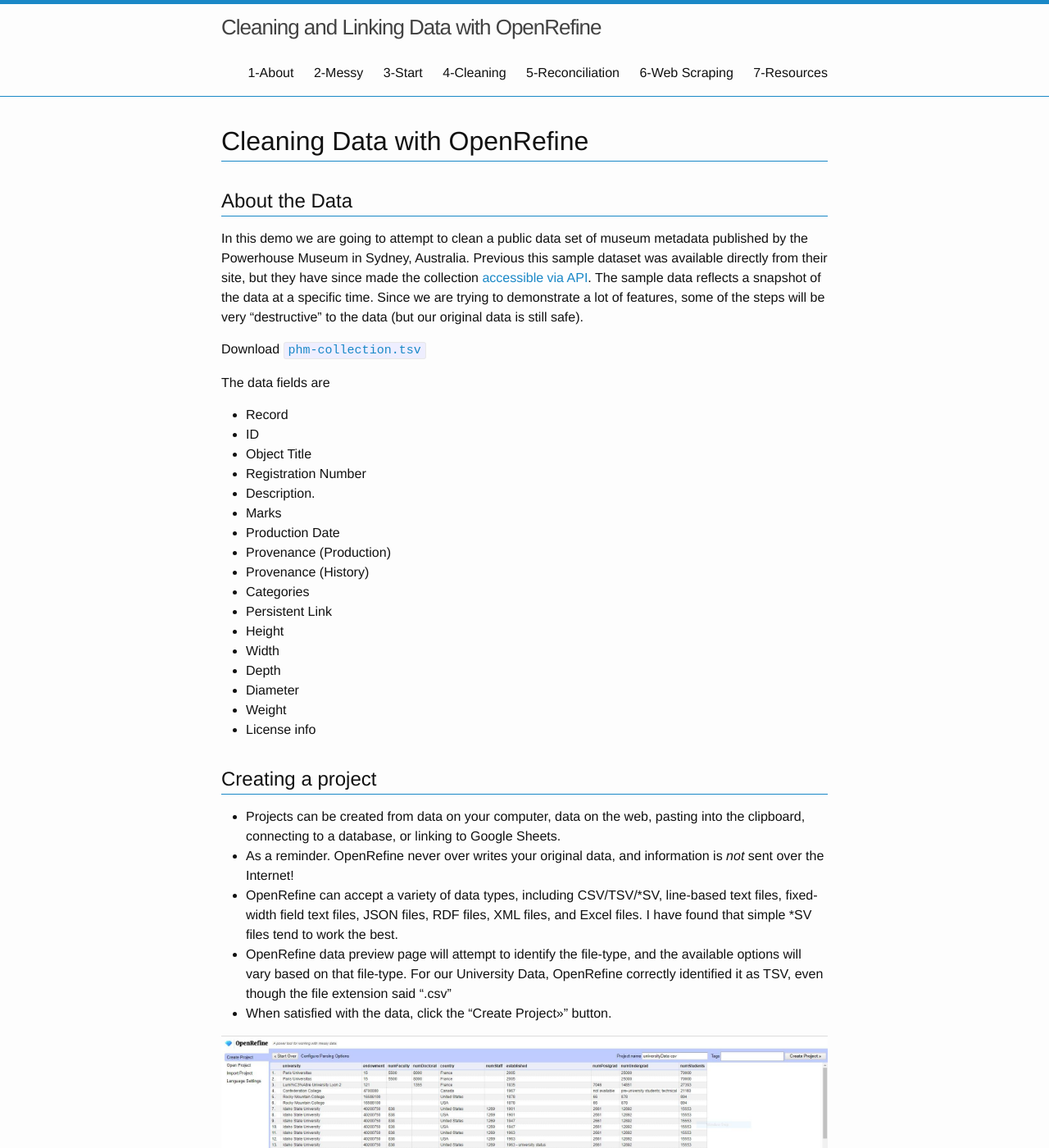
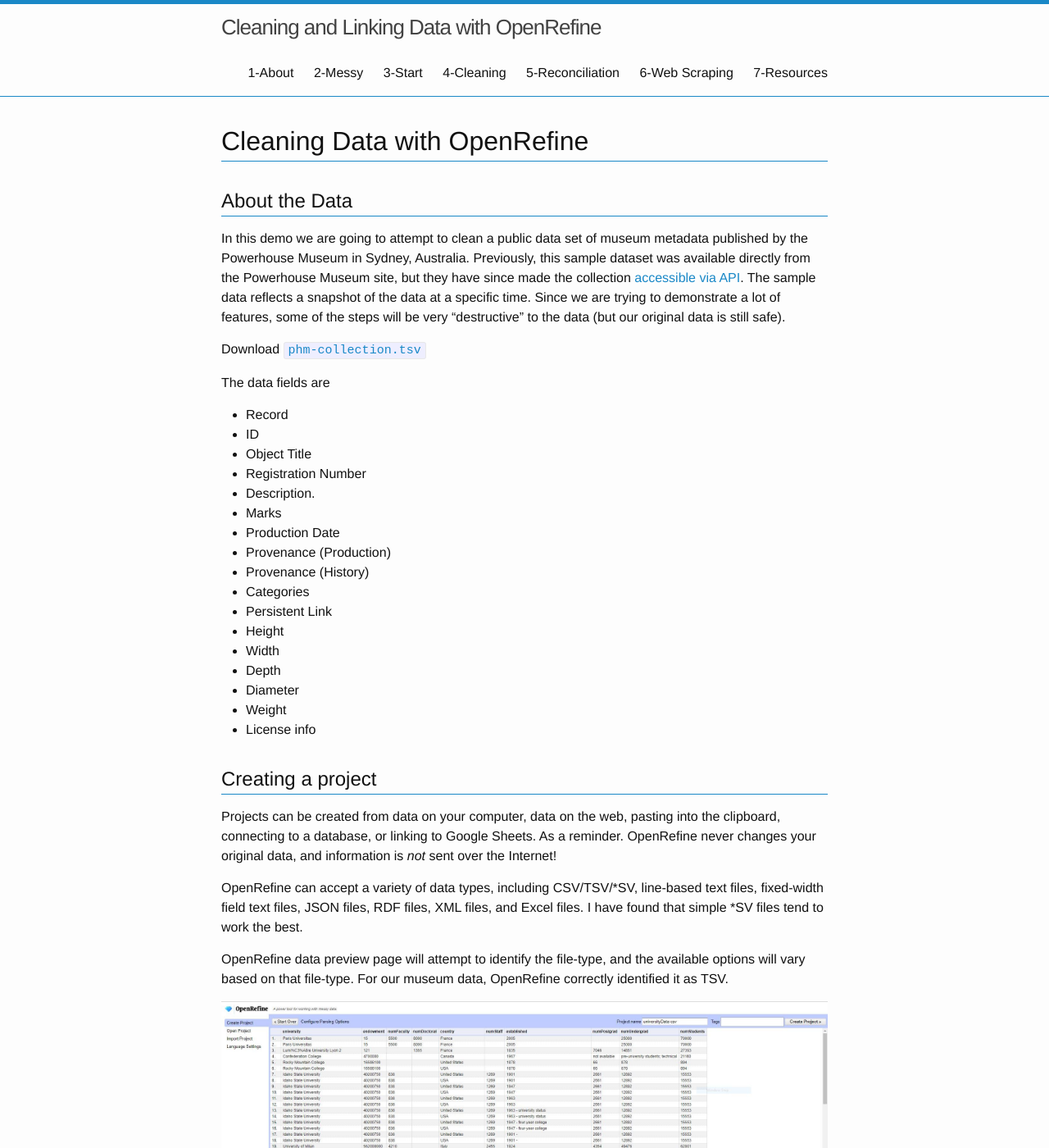
Before and after one commit to mbolam/DSWS_OpenRefine, a Jekyll site: the page built from 4-cleaning.md, in a window 1280 px wide and 1400 px high. Shown: the whole window at 82% size. Built offline with Jekyll 4.4.1, drawn with Linux system fonts in a browser that asks for light colours.

Commit message:
Update 4-cleaning.md

```diff
--- a/4-cleaning.md
+++ b/4-cleaning.md
@@ -8,7 +8,7 @@ nav: true
 
 ## About the Data
 
-In this demo we are going to attempt to clean a public data set of museum metadata published by the Powerhouse Museum in Sydney, Australia. Previous this sample dataset was available directly from their site, but they have since made the collection [accessible via API](https://api.maas.museum/docs). The sample data reflects a snapshot of the data at a specific time. Since we are trying to demonstrate a lot of features, some of the steps will be very “destructive” to the data (but our original data is still safe).
+In this demo we are going to attempt to clean a public data set of museum metadata published by the Powerhouse Museum in Sydney, Australia. Previously, this sample dataset was available directly from the Powerhouse Museum site, but they have since made the collection [accessible via API](https://api.maas.museum/docs). The sample data reflects a snapshot of the data at a specific time. Since we are trying to demonstrate a lot of features, some of the steps will be very “destructive” to the data (but our original data is still safe).
 
 Download <a href="data/phm-collection.tsv" target="\_blank">`phm-collection.tsv`</a>
 
@@ -32,11 +32,11 @@ The data fields are
 - License info
 
 ## Creating a project
-  - Projects can be created from data on your computer, data on the web, pasting into the clipboard, connecting to a database, or linking to Google Sheets.
-  - As a reminder. OpenRefine never over writes your original data, and information is *not* sent over the Internet!
-  - OpenRefine can accept a variety of data types, including CSV/TSV/\*SV, line-based text files, fixed-width field text files, JSON files, RDF files, XML files, and Excel files. I have found that simple \*SV files tend to work the best.
-  - OpenRefine data preview page will attempt to identify the file-type, and the available options will vary based on that file-type. For our University Data, OpenRefine correctly identified it as TSV, even though the file extension said ".csv"
-  - When satisfied with the data, click the "Create Project>>" button.
+Projects can be created from data on your computer, data on the web, pasting into the clipboard, connecting to a database, or linking to Google Sheets. As a reminder. OpenRefine never changes your original data, and information is *not* sent over the Internet!
+
+OpenRefine can accept a variety of data types, including CSV/TSV/\*SV, line-based text files, fixed-width field text files, JSON files, RDF files, XML files, and Excel files. I have found that simple \*SV files tend to work the best.
+
+OpenRefine data preview page will attempt to identify the file-type, and the available options will vary based on that file-type. For our museum data, OpenRefine correctly identified it as TSV.
 
 {% include figure.html file="openRefineDataPreview.jpg" alt="openrefine data preview" width="100%" %}
 
```
